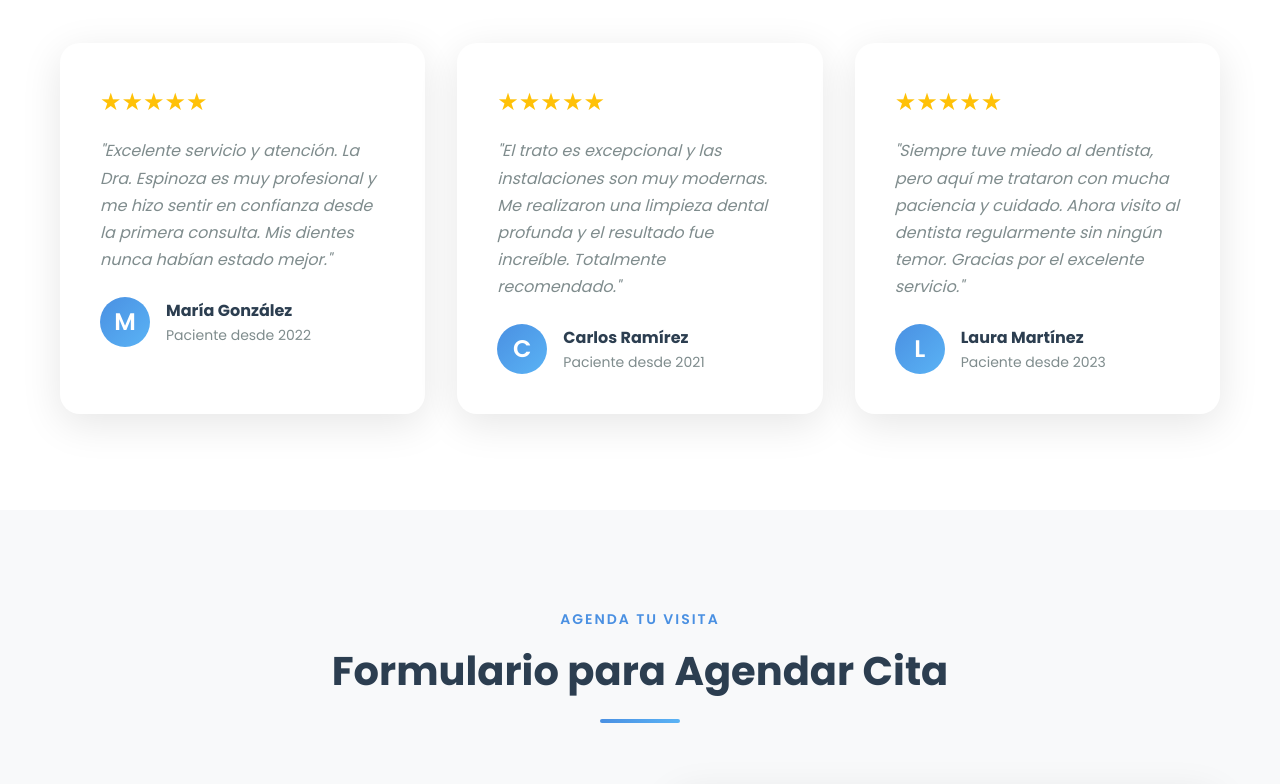
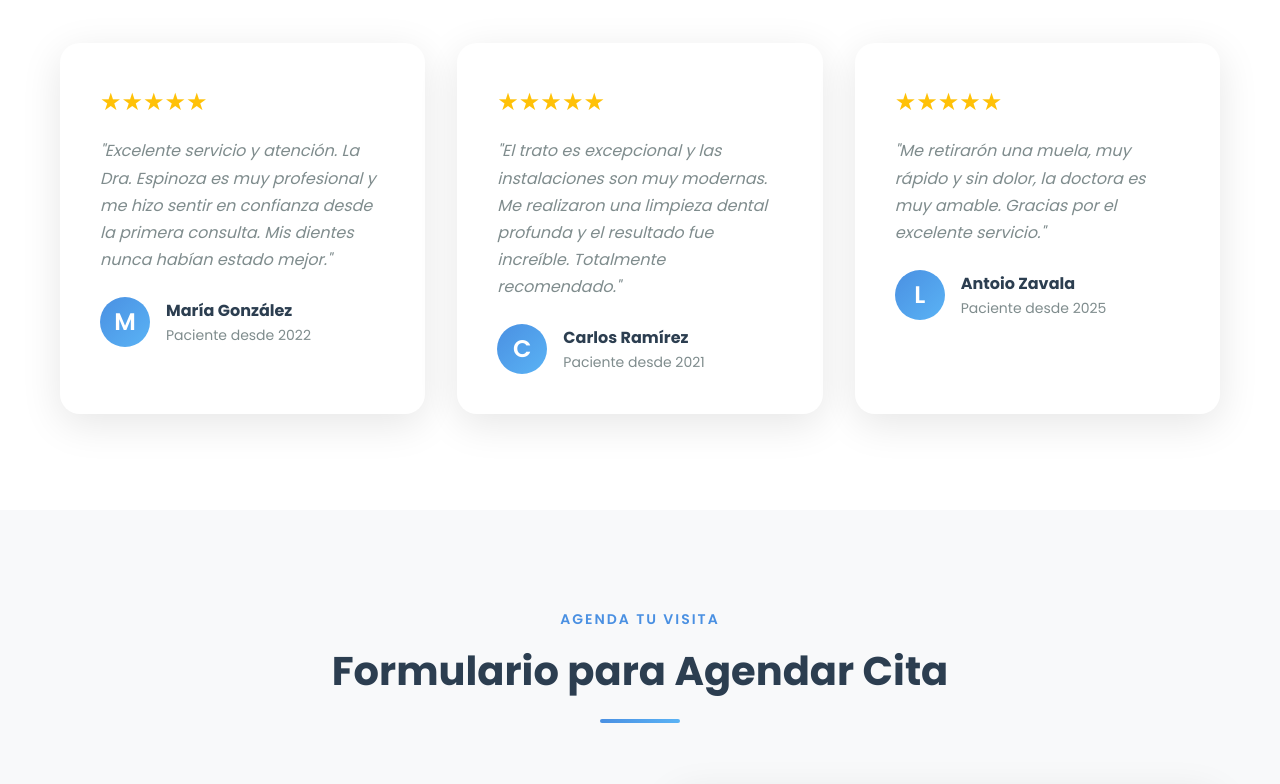
Before and after one commit to azo221017m-hub/especialidadesdentales, a plain HTML site: page index.html in a window 1280 px wide. Shown: the part 3000-3784 px from the top of the page. Drawn offline with Linux system fonts and the light colour scheme.

Commit message:
Update testimonials and footer information in HTML

```diff
--- a/index.html
+++ b/index.html
@@ -218,12 +218,12 @@
                 </div>
                 <div class="testimonial-card">
                     <div class="stars">★★★★★</div>
-                    <p class="testimonial-text">"Siempre tuve miedo al dentista, pero aquí me trataron con mucha paciencia y cuidado. Ahora visito al dentista regularmente sin ningún temor. Gracias por el excelente servicio."</p>
+                    <p class="testimonial-text">"Me retirarón una muela, muy rápido y sin dolor, la doctora es muy amable. Gracias por el excelente servicio."</p>
                     <div class="testimonial-author">
                         <div class="author-avatar">L</div>
                         <div>
-                            <strong>Laura Martínez</strong>
-                            <span>Paciente desde 2023</span>
+                            <strong>Antoio Zavala</strong>
+                            <span>Paciente desde 2025</span>
                         </div>
                     </div>
                 </div>
@@ -324,6 +324,10 @@
                 <div class="footer-section">
                     <h4>Contacto</h4>
                     <p>Teléfono: 55 2563 3393</p>
+
+                      <h4>DIrección</h4>
+                    <p>Fray Pedro de Gante # 18, Las Vegas Texcoco</p>
+
                 </div>
                 <div class="footer-section">
                     <h4>Horarios</h4>
@@ -332,7 +336,7 @@
                 </div>
             </div>
             <div class="footer-bottom">
-                <p>&copy; 2024 Especialidades Dentales. Todos los derechos reservados.</p>
+                <p>&copy; 2025 Especialidades Dentales. Todos los derechos reservados.</p>
             </div>
         </div>
     </footer>
```
